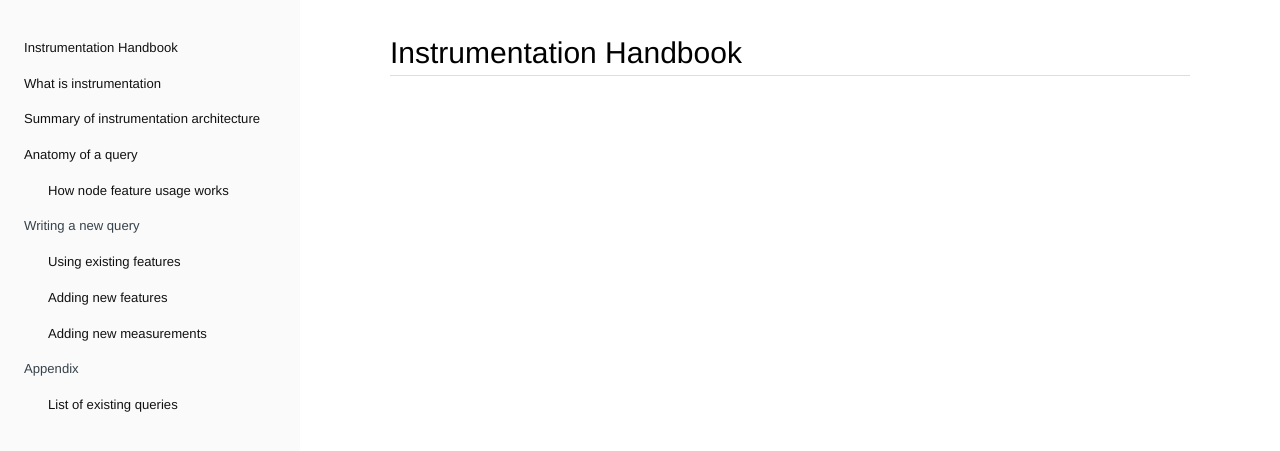
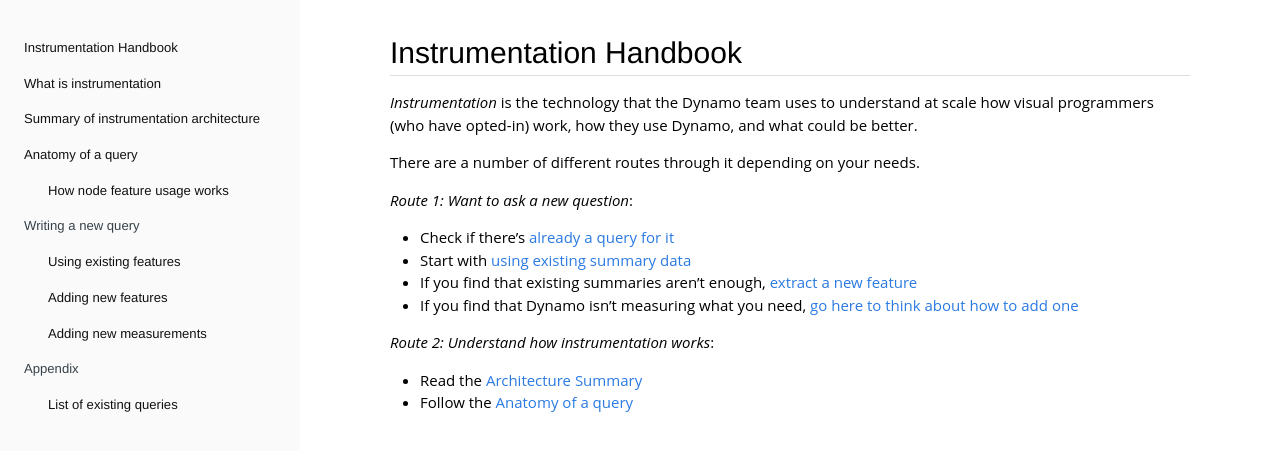
Before and after one commit to DynamoDS/Coulomb, a Jekyll site: the page built from docs/index.md, in a window 1280 px wide. Shown: the top 451 px of the page. Built offline with Jekyll 4.4.1, drawn with Linux system fonts in a browser that asks for light colours.

Commit message:
Add initial content to the index

```diff
--- a/docs/index.md
+++ b/docs/index.md
@@ -3,3 +3,18 @@
 title: Instrumentation Handbook
 permalink: /about/
 ---
+
+*Instrumentation* is the technology that the Dynamo team uses to understand at scale how visual programmers (who have opted-in) work, how they use Dynamo, and what could be better.
+
+There are a number of different routes through it depending on your needs.
+
+*Route 1: Want to ask a new question*:
+ - Check if there's [already a query for it](http://dynamods.github.io/Coulomb/05-appendix/01-list-of-existing-queries/)
+ - Start with [using existing summary data](http://dynamods.github.io/Coulomb/04-writing-a-new-query/01-existing-features/)
+ - If you find that existing summaries aren't enough, [extract a new feature](http://dynamods.github.io/Coulomb/04-writing-a-new-query/01-existing-features/)
+ - If you find that Dynamo isn't measuring what you need, [go here to think about how to add one](http://dynamods.github.io/Coulomb/04-writing-a-new-query/03-new-measurements/)
+
+
+*Route 2: Understand how instrumentation works*:
+  - Read the [Architecture Summary](http://dynamods.github.io/Coulomb/02-summary-of-instrumentation-architecture/)
+  - Follow the [Anatomy of a query](http://dynamods.github.io/Coulomb/03-anatomy-of-a-query/)
```
